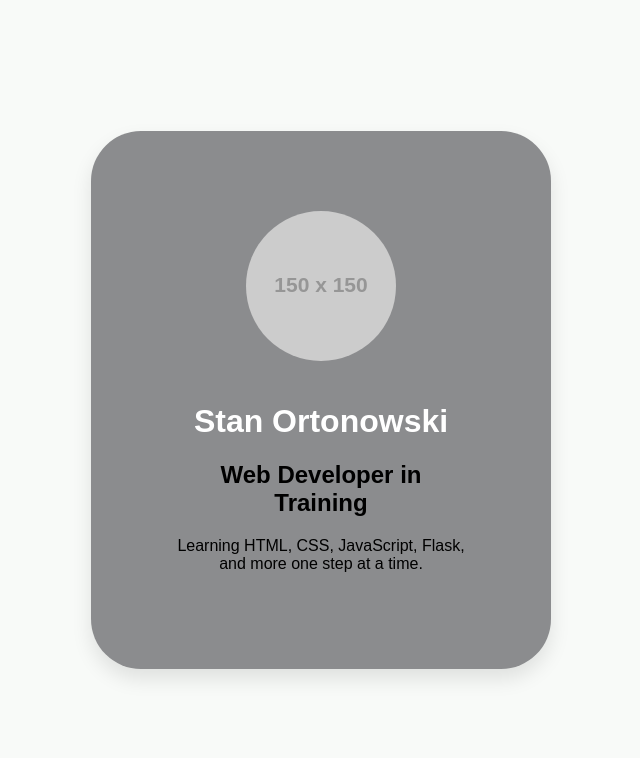
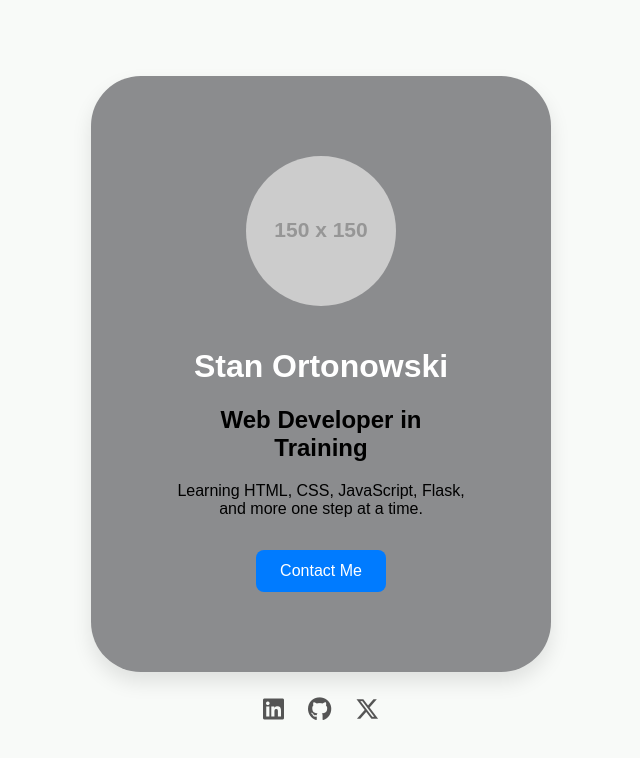
Before and after one commit to StanislawAI/web-dev-journey, a plain HTML site: page lesson-02-profile-card/index.html in a window 1280 px wide. Shown: the whole page, without its empty margins (319-959 px from the left). Drawn offline with Linux system fonts and the light colour scheme; placeholder pictures from the web are drawn by us.

Commit message:
lesson-02-profile-card

```diff
--- a/lesson-02-profile-card/index.html
+++ b/lesson-02-profile-card/index.html
@@ -5,15 +5,32 @@
   <meta name="viewport" content="width=device-width, initial-scale=1.0" />
   <title>Profile Card</title>
   <link rel="stylesheet" href="style.css" />
+  <link rel="stylesheet" href="https://cdnjs.cloudflare.com/ajax/libs/font-awesome/6.5.2/css/all.min.css" integrity="sha512-SnH5WK+bZxgPHs44uWIX+LLJAJ9/2PkPKZ5QiAj6Ta86w+fsb2TkcmfRyVX3pBnMFcV7oQPJkl9QevSCWr3W6A==" crossorigin="anonymous" referrerpolicy="no-referrer" />
 </head>
 <body>
+
+<div class="profile-container">
 
   <div class="card">
     <img src="https://via.placeholder.com/150" alt="Profile Picture" class="avatar" />
     <h1>Stan Ortonowski</h1>
     <h2>Web Developer in Training</h2>
     <p>Learning HTML, CSS, JavaScript, Flask, and more one step at a time.</p>
+
+    <button class="contact-btn">Contact Me</button>
+
   </div>
+
+
+  <div class="social-links">
+    <a href="#" aria-label="LinkedIn Profile"><i class="fa-brands fa-linkedin"></i></a>
+    <a href="#" aria-label="GitHub Profile"><i class="fa-brands fa-github"></i></a>
+    <a href="#" aria-label="Twitter Profile"><i class="fa-brands fa-x-twitter"></i></a>
+  </div>
+
+
+  </div>
+
 
 </body>
 </html>
--- a/lesson-02-profile-card/style.css
+++ b/lesson-02-profile-card/style.css
@@ -6,6 +6,12 @@ body {
     height: 100vh;
     font-family: Arial, sans-serif;
     margin: 0;
+  }
+
+  .profile-container {
+    display: flex;
+    flex-direction: column;
+    align-items: center;
   }
 
   .card {
@@ -27,3 +33,41 @@ body {
   .card h1 {
     color: white;
   }
+
+  .contact-btn {
+    background-color: #007BFF;
+    color: white;
+    border: none;
+    padding: 0.75rem 1.5rem;
+    font-size: 1rem;
+    border-radius: 8px;
+    cursor: pointer;
+    transition: background-color 0.3s ease;
+    margin-top: 1rem;
+  }
+  .contact-btn:hover {
+    background-color: #0056b3;
+  }
+
+
+  .social-links {
+    margin-top: 1.5rem;
+    display: flex;
+    gap: 1.5rem;
+  }
+
+  .social-links img {
+    width: 30px;
+    height: 30px;
+  }
+
+  .social-links a {
+    text-decoration: none;
+    color: #555;
+    font-size: 1.5rem;
+    transition: color 0.3s ease;
+  }
+
+  .social-links a:hover {
+    color: #007bff;
+  }
```
